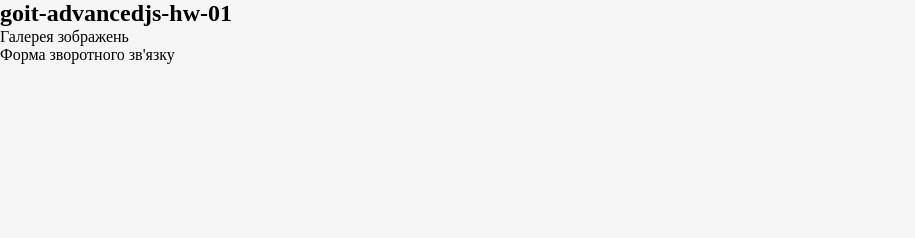
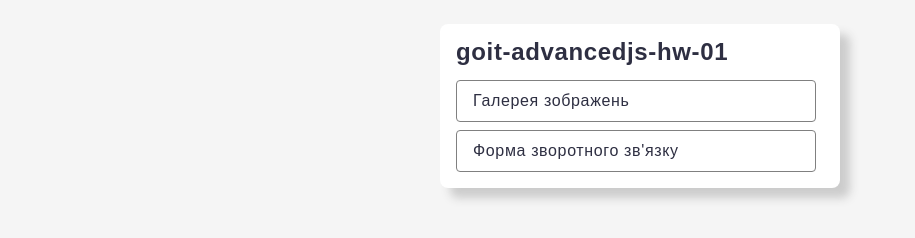
Before and after one commit to preart81/goit-advancedjs-hw-01, a website built with Vite: page src/index.html in a window 1280 px wide. Shown: the whole page, without its empty margins (0-915 px from the left). Built offline with nearby package versions, Linux system fonts and the light colour scheme.

Commit message:
change styles

```diff
--- a/src/css/2-form.css
+++ b/src/css/2-form.css
@@ -5,12 +5,13 @@ body {
 
 .container {
   max-width: 1200px;
-  padding: 0 24px;
+  padding: 24px;
   margin: 0 auto;
+  /* border-radius: 0; */
 }
 
 .feedback-form {
-  width: 408px;
+  width: 400px;
   margin: 0 auto;
   padding: 24px;
   display: flex;
--- a/src/css/styles.css
+++ b/src/css/styles.css
@@ -7,7 +7,53 @@
 @import url('./reset.css');
 /* @import url('./2-form.css'); */
 
+:root {
+  --font-family: 'Montserrat', sans-serif;
+}
+
 body {
-  font-family: Montserrat;
+  font-family: var(--font-family);
+  line-height: 150%;
+  letter-spacing: 0.04em;
+  color: #2e2f42;
+  background: #fff;
   background-color: #f5f5f5;
 }
+
+.container {
+  max-width: 400px;
+  padding: 16px;
+  margin: 24px auto;
+  border-radius: 8px;
+  background: #f6f6fe;
+  background-color: #fff;
+  box-shadow: 10px 10px 10px 0px #cccccc;
+}
+
+.task-list {
+  margin-top: 16px;
+  display: flex;
+  flex-direction: column;
+  align-items: flex-start;
+  gap: 8px;
+}
+
+.task-list-item {
+  border: 1px solid #808080;
+  border-radius: 4px;
+  width: 360px;
+}
+
+.task-link {
+  display: block;
+  padding: 8px 16px;
+  width: 100%;
+  height: 100%;
+}
+
+.task-link:hover,
+.task-link:focus {
+  color: #fff;
+  background: #808080;
+  outline: none;
+}
--- a/src/index.html
+++ b/src/index.html
@@ -10,14 +10,21 @@
       href="https://cdn.jsdelivr.net/npm/modern-normalize@2.0.0/modern-normalize.min.css"
     />
     <link rel="stylesheet" href="./css/styles.css" />
+    <link rel="shortcut icon" href="./img/favicon.png" type="image/x-icon" />
   </head>
   <body>
-    <section>
-      <h1>goit-advancedjs-hw-01</h1>
-      <ul>
-        <li><a href="./1-gallery.html">Галерея зображень</a></li>
-        <li><a href="./2-form.html">Форма зворотного зв'язку</a></li>
-      </ul>
-    </section>
+    <div class="container">
+      <section>
+        <h1>goit-advancedjs-hw-01</h1>
+        <ul class="task-list">
+          <li class="task-list-item">
+            <a class="task-link" href="./1-gallery.html">Галерея зображень</a>
+          </li>
+          <li class="task-list-item">
+            <a class="task-link" href="./2-form.html">Форма зворотного зв'язку</a>
+          </li>
+        </ul>
+      </section>
+    </div>
   </body>
 </html>
```
Also changed, not shown: src/2-form.html (+1 -1 lines), src/img/favicon.png (added).
